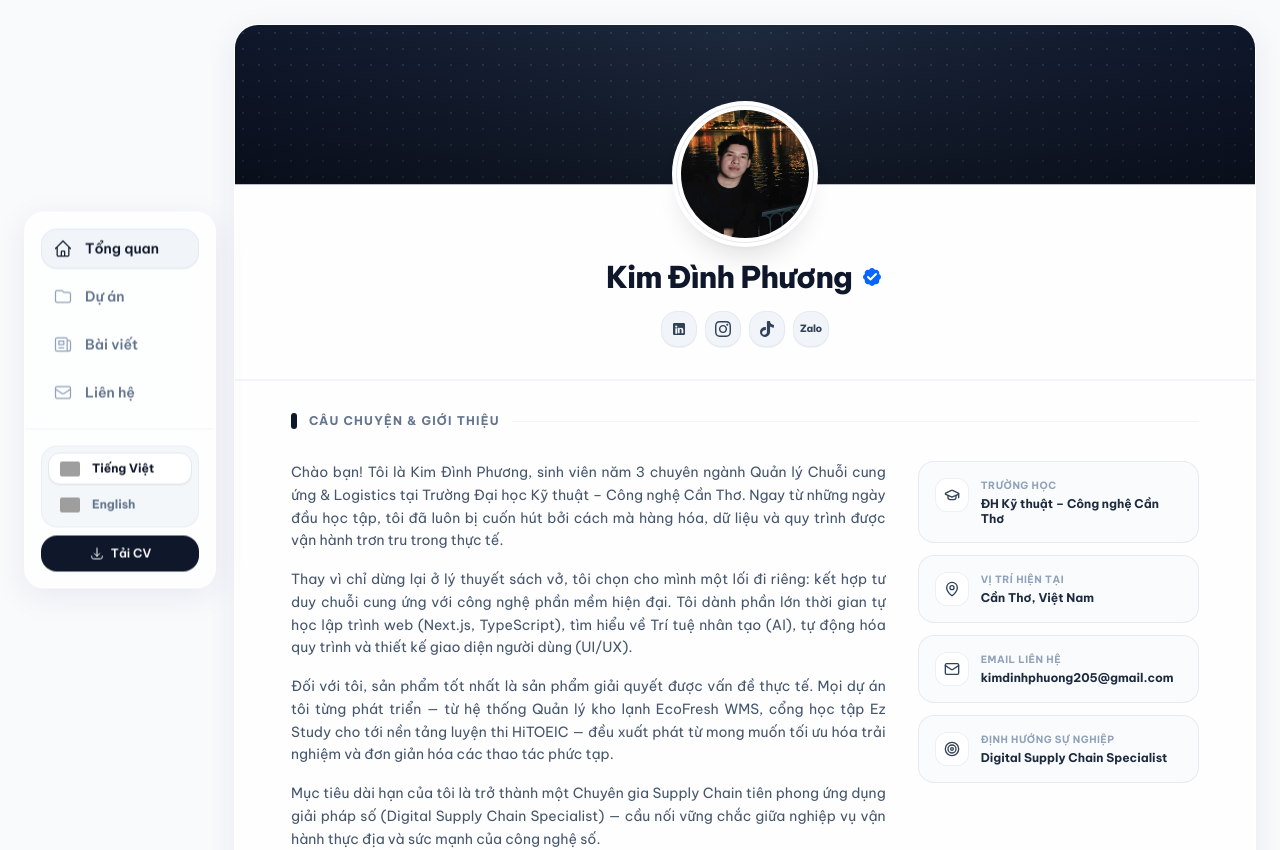
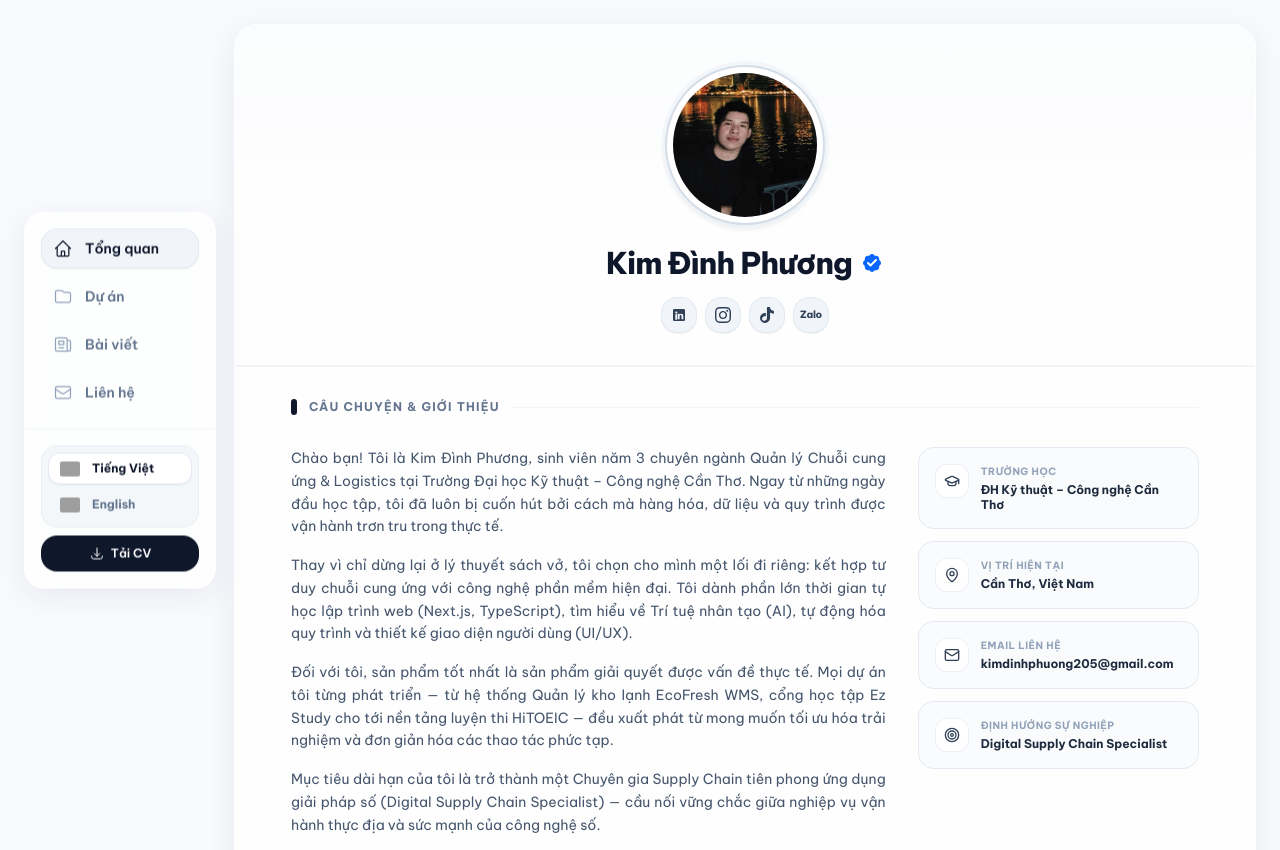
Before and after one commit to dinhphuong25/portfolio1, a Next.js app: page / in a window 1280 px wide. Shown: the top 850 px of the page. Built offline with nearby package versions, Linux system fonts and the light colour scheme; grey boxes are pictures that could not be loaded.

Commit message:
fix: remove dark cover banner and restore clean light header with elegant double ring avatar border

```diff
--- a/src/components/ProfileHeader.tsx
+++ b/src/components/ProfileHeader.tsx
@@ -11,31 +11,27 @@ interface ProfileHeaderProps {
 
 export default function ProfileHeader({ onMessage: _onMessage }: ProfileHeaderProps) {
     return (
-        <section className="relative overflow-hidden border-b border-slate-100 dark:border-slate-800/80">
-            {/* Top Cover Banner with Border */}
-            <div className="relative w-full h-32 sm:h-40 bg-gradient-to-r from-slate-900 via-slate-800 to-slate-900 dark:from-slate-950 dark:via-slate-900 dark:to-slate-950 border-b border-slate-200/80 dark:border-slate-800 overflow-hidden">
-                {/* Subtle Grid / Pattern overlay */}
-                <div className="absolute inset-0 bg-[radial-gradient(#ffffff_1px,transparent_1px)] [background-size:16px_16px] opacity-10" />
-                <div className="absolute inset-0 bg-gradient-to-t from-black/40 to-transparent" />
-            </div>
+        <section className="relative overflow-hidden pt-10 pb-8 px-4 sm:px-8 border-b border-slate-100 dark:border-slate-800/80">
+            {/* Ambient background decoration */}
+            <div className="absolute inset-0 bg-gradient-to-b from-slate-50/60 via-transparent to-transparent dark:from-slate-900/30 pointer-events-none" />
 
-            <div className="max-w-2xl mx-auto flex flex-col items-center text-center relative z-10 px-4 sm:px-8 pb-8 -mt-16 sm:-mt-20">
-                {/* Overlapping Avatar with Ring & Border */}
+            <div className="max-w-2xl mx-auto flex flex-col items-center text-center relative z-10">
+                {/* Avatar with Elegant Double Ring & Shadow Border */}
                 <motion.div
                     initial={{ opacity: 0, scale: 0.95 }}
                     animate={{ opacity: 1, scale: 1 }}
                     transition={{ duration: 0.4 }}
-                    className="relative cursor-pointer mb-4"
+                    className="relative cursor-pointer mb-5"
                 >
-                    <div className="p-1 rounded-full bg-white dark:bg-slate-900 ring-4 ring-white dark:ring-slate-900 shadow-xl border border-slate-200 dark:border-slate-800">
-                        <div className="relative w-28 h-28 sm:w-32 sm:h-32 rounded-full overflow-hidden">
+                    <div className="p-1.5 rounded-full bg-white dark:bg-slate-900 border-2 border-slate-300/80 dark:border-slate-700 shadow-md ring-4 ring-slate-100/80 dark:ring-slate-800/50">
+                        <div className="relative w-32 h-32 sm:w-36 sm:h-36 rounded-full overflow-hidden">
                             <Image
                                 src={encodeURI(profileData.avatar)}
                                 alt={profileData.name}
                                 fill
                                 unoptimized
                                 priority
-                                sizes="(max-width: 640px) 112px, 128px"
+                                sizes="(max-width: 640px) 128px, 144px"
                                 className="object-cover"
                             />
                         </div>
```
